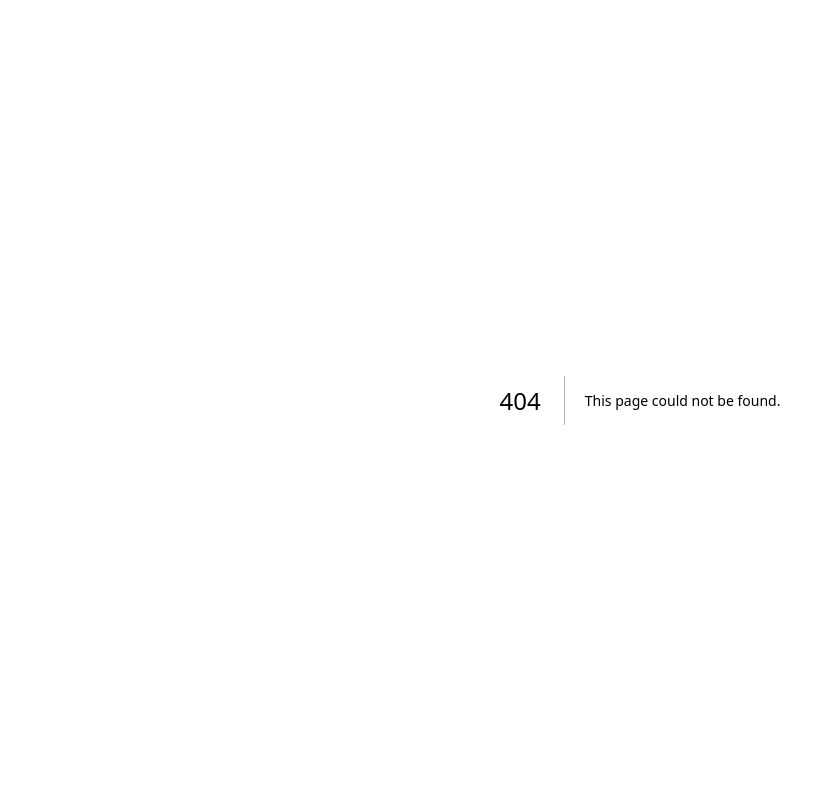
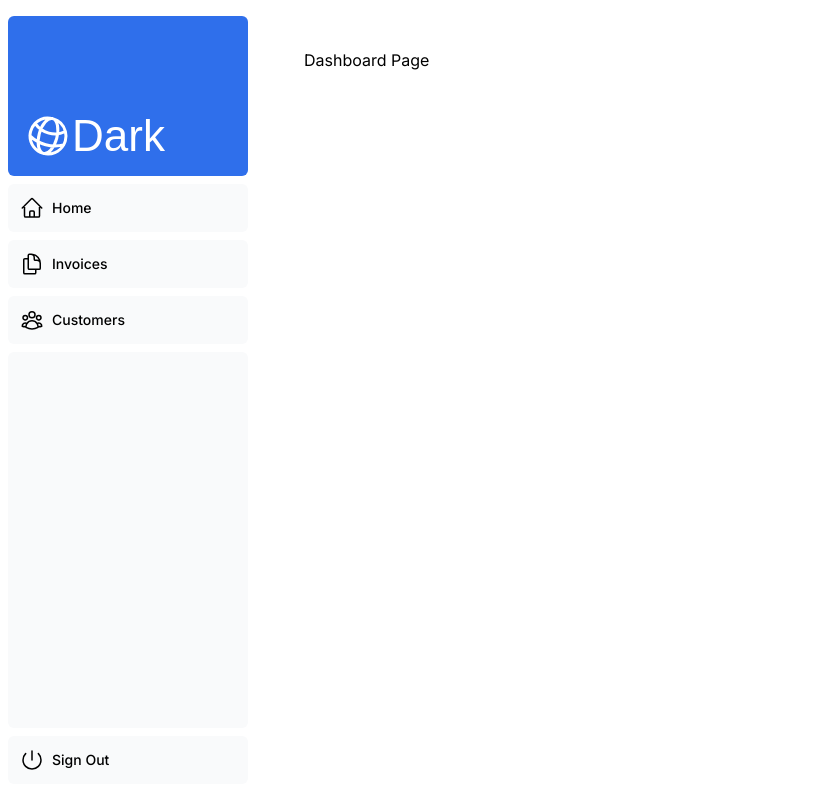
Before and after one commit to CharlesBZ/nextjs-dashboard, a Next.js app: page /dashboard in a window 1280 px wide. Before the commit this address had no page. Shown: the whole page, without its empty margins (0-835 px from the left). Built offline with nearby package versions, Linux system fonts and the light colour scheme; a web font is replaced by a local one.

Commit message:
add: Navigating between pages

```diff
--- /dev/null
+++ b/app/dashboard/customers/page.tsx
@@ -0,0 +1,3 @@
+export default function Page() {
+  return <p>Customers Page</p>;
+}
--- /dev/null
+++ b/app/dashboard/invoices/page.tsx
@@ -0,0 +1,3 @@
+export default function Page() {
+  return <p>Invoices Page</p>;
+}
--- /dev/null
+++ b/app/dashboard/layout.tsx
@@ -0,0 +1,12 @@
+import SideNav from '@/app/ui/dashboard/sidenav';
+
+export default function Layout({ children }: { children: React.ReactNode }) {
+  return (
+    <div className="flex h-screen flex-col md:flex-row md:overflow-hidden">
+      <div className="w-full flex-none md:w-64">
+        <SideNav />
+      </div>
+      <div className="flex-grow p-6 md:overflow-y-auto md:p-12">{children}</div>
+    </div>
+  );
+}
--- /dev/null
+++ b/app/dashboard/page.tsx
@@ -0,0 +1,3 @@
+export default function Page() {
+  return <p>Dashboard Page</p>;
+}
--- a/app/page.tsx
+++ b/app/page.tsx
@@ -1,4 +1,4 @@
-import AcmeLogo from '@/app/ui/acme-logo';
+import DarkblazeLogo from '@/app/ui/acme-logo';
 import { ArrowRightIcon } from '@heroicons/react/24/outline';
 import { lusitana } from "@/app/ui/fonts"
 import Link from 'next/link';
@@ -9,7 +9,7 @@
   return (
     <main className="flex min-h-screen flex-col p-6">
       <div className="flex h-20 shrink-0 items-end rounded-lg bg-blue-500 p-4 md:h-52">
-        <AcmeLogo />
+        <DarkblazeLogo />
       </div>
       <div className="mt-4 flex grow flex-col gap-4 md:flex-row">
         <div className="flex flex-col justify-center gap-6 rounded-lg bg-gray-50 px-6 py-10 md:w-2/5 md:px-20">
@@ -18,11 +18,11 @@
             className="relative w-0 h-0 border-l-[15px] border-r-[15px] border-b-[26px] border-l-transparent border-r-transparent border-b-black"
           /> */}
           <p className={`${lusitana.className} antialiased text-xl text-gray-800 md:text-3xl md:leading-normal`}>
-            <strong>Welcome to Acme.</strong> This is the example for the{' '}
+            <strong>Welcome to Darkblaze.</strong> This is the example for the{' '}
             <a href="https://nextjs.org/learn/" className="text-blue-500">
               Next.js Learn Course
             </a>
-            , brought to you by Vercel.
+            , brought to you by CharlesBZ.
           </p>
           <Link
             href="/login"
--- a/app/ui/acme-logo.tsx
+++ b/app/ui/acme-logo.tsx
@@ -1,13 +1,13 @@
 import { GlobeAltIcon } from '@heroicons/react/24/outline';
 import { lusitana } from '@/app/ui/fonts';
 
-export default function AcmeLogo() {
+export default function DarkblazeLogo() {
   return (
     <div
       className={`${lusitana.className} flex flex-row items-center leading-none text-white`}
     >
       <GlobeAltIcon className="h-12 w-12 rotate-[15deg]" />
-      <p className="text-[44px]">Acme</p>
+      <p className="text-[44px]">Dark</p>
     </div>
   );
 }
--- a/app/ui/dashboard/nav-links.tsx
+++ b/app/ui/dashboard/nav-links.tsx
@@ -1,8 +1,13 @@
+"use client";
+
 import {
   UserGroupIcon,
   HomeIcon,
   DocumentDuplicateIcon,
 } from '@heroicons/react/24/outline';
+import Link from "next/link";
+import { usePathname } from "next/navigation";
+import clsx from "clsx";
 
 // Map of links to display in the side navigation.
 // Depending on the size of the application, this would be stored in a database.
@@ -17,19 +22,20 @@
 ];
 
 export default function NavLinks() {
+  const pathname = usePathname();
   return (
     <>
       {links.map((link) => {
         const LinkIcon = link.icon;
         return (
-          <a
+          <Link
             key={link.name}
             href={link.href}
-            className="flex h-[48px] grow items-center justify-center gap-2 rounded-md bg-gray-50 p-3 text-sm font-medium hover:bg-sky-100 hover:text-blue-600 md:flex-none md:justify-start md:p-2 md:px-3"
+            className={clsx("flex h-[48px] grow items-center justify-center gap-2 rounded-md bg-gray-50 p-3 text-sm font-medium hover:bg-sky-100 hover:text-blue-600 md:flex-none md:justify-start md:p-2 md:px-3")}
           >
             <LinkIcon className="w-6" />
             <p className="hidden md:block">{link.name}</p>
-          </a>
+          </Link>
         );
       })}
     </>
```
